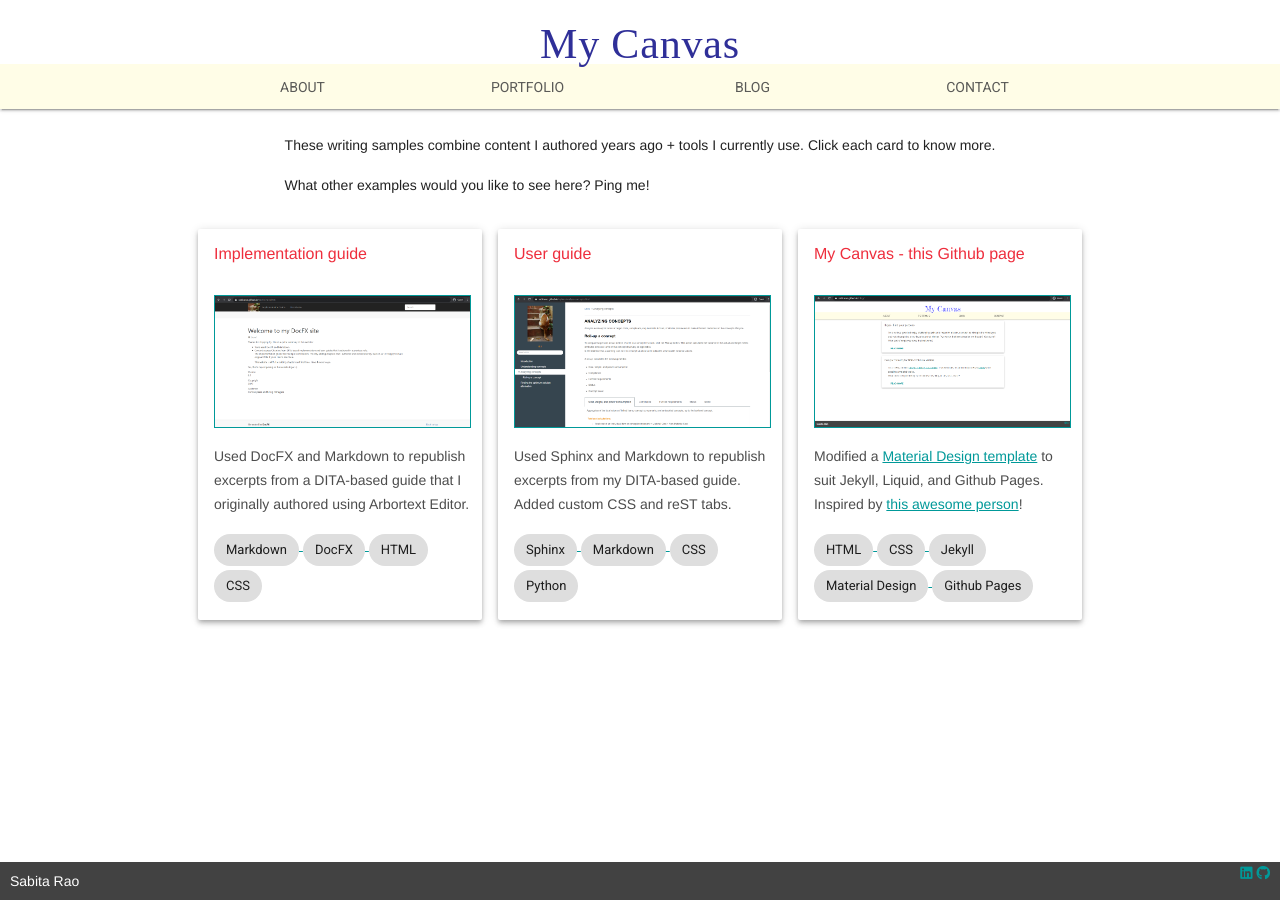
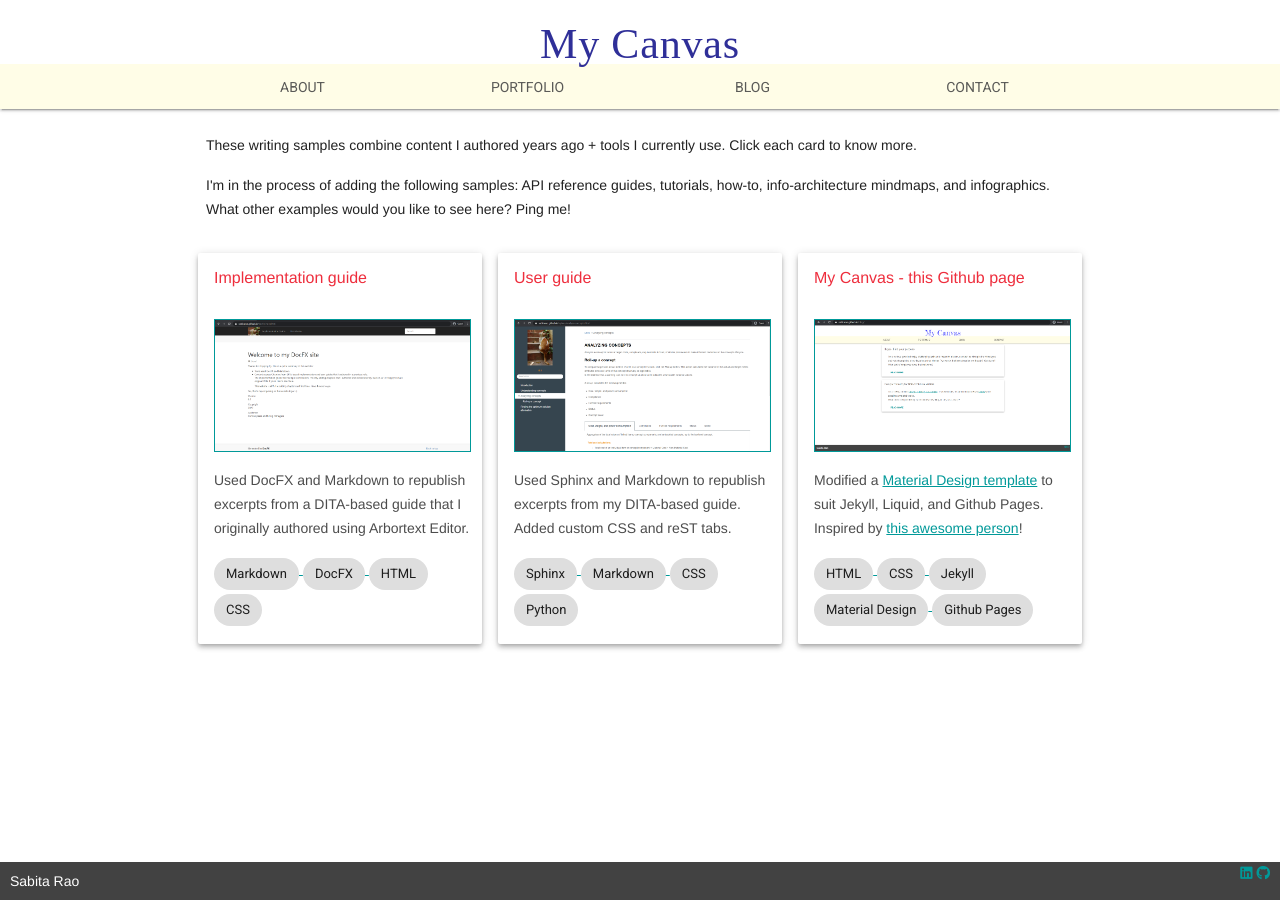
Before and after one commit to sabitarao/sabitarao.github.io, a Jekyll site: the page built from projects/index.html, in a window 1280 px wide. Built offline with Jekyll 4.4.1, drawn with Linux system fonts in a browser that asks for light colours; nearby versions of some CDN libraries; some web fonts are replaced.

Commit message:
project page update

```diff
--- a/projects/index.html
+++ b/projects/index.html
@@ -2,7 +2,7 @@
 layout: default
 ---
 <div class="mdl-grid center-items">
-    <div class="mdl-cell mdl-cell--12-col"><p>These writing samples combine content I authored years ago + tools I currently use. Click each card to know more.</p><p>What other examples would you like to see here? Ping me!</p>
+    <div class="mdl-cell mdl-cell--12-col"><p>These writing samples combine content I authored years ago + tools I currently use. Click each card to know more.</p><p>I'm in the process of adding the following samples: API reference guides, tutorials, how-to, info-architecture mindmaps, and infographics. What other examples would you like to see here? Ping me!</p>
 </div>
 </div>
 
```
